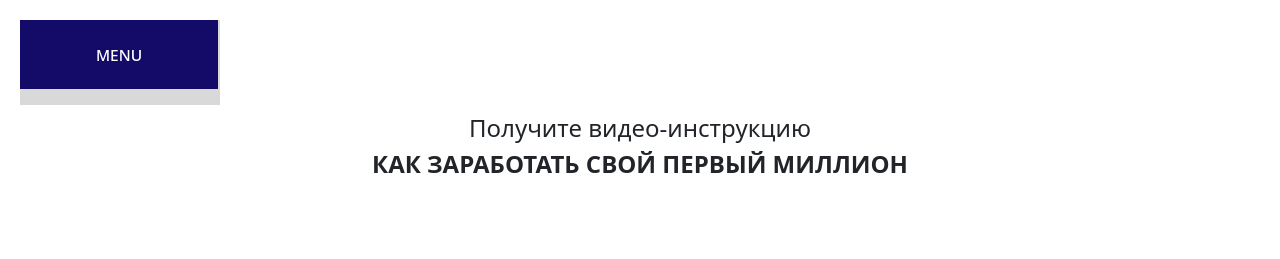
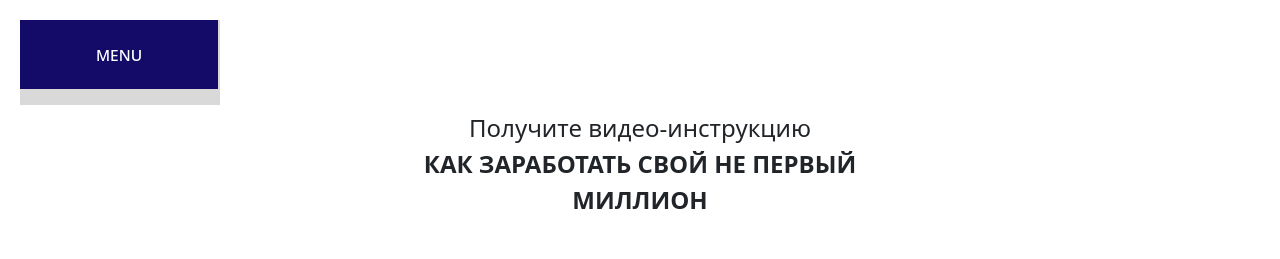
Before and after one commit to FFkmmr/MIl, a plain HTML site: page index.html in a window 1280 px wide. Shown: the top 259 px of the page. Drawn offline with nearby package versions, Linux system fonts and the light colour scheme; grey boxes are pictures that could not be loaded.

Commit message:
Check-Update index.html

```diff
--- a/index.html
+++ b/index.html
@@ -28,7 +28,7 @@
             <div class="col-lg-6 mx-auto">
                 <h1 class="header-text text-center">
                     <span>Получите видео-инструкцию</span>
-                    <strong class="text-uppercase">Как заработать свой первый миллион</strong>
+                    <strong class="text-uppercase">Как заработать свой не первый миллион</strong>
                 </h1>
             </div>
         </div>
```
